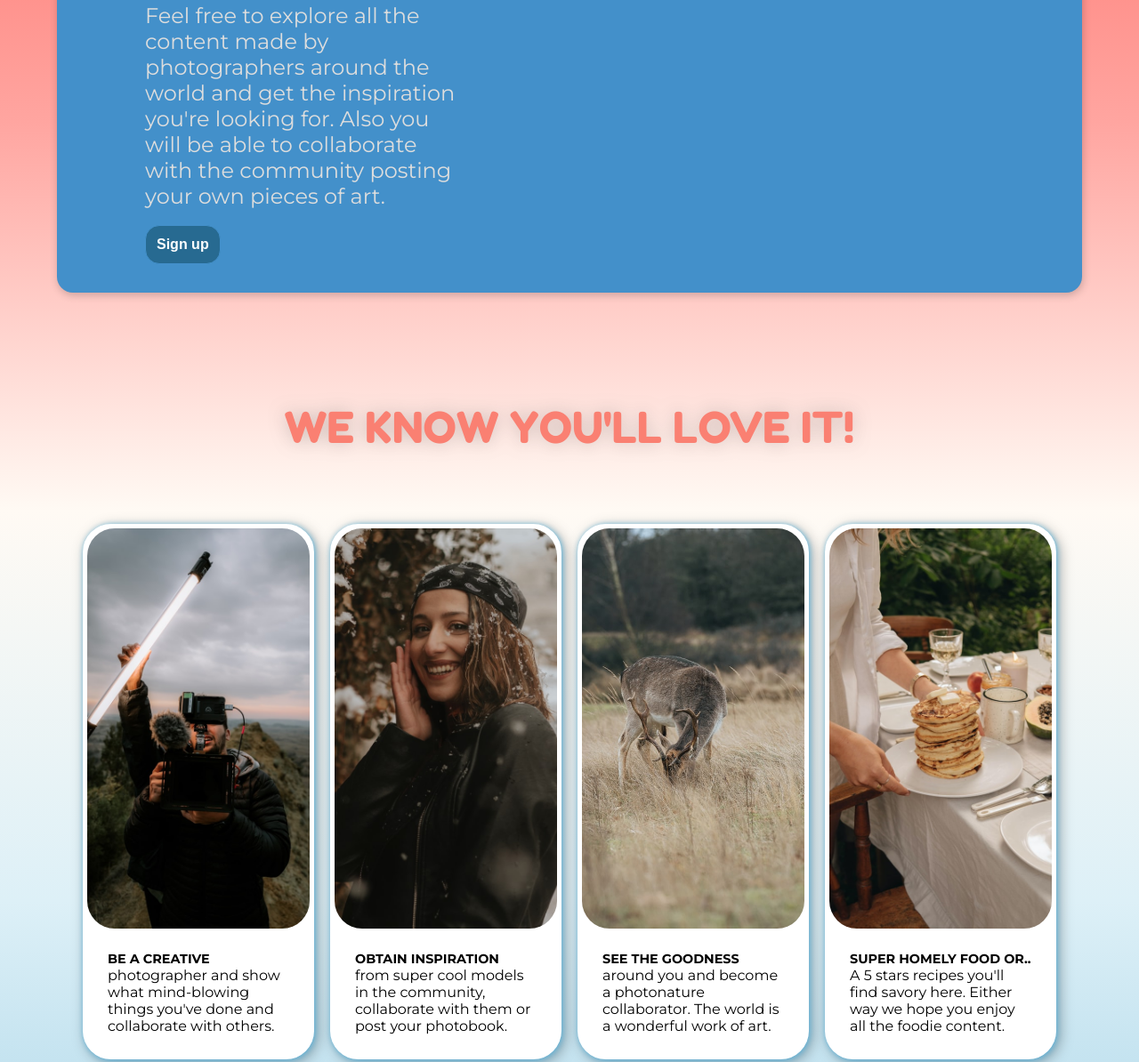
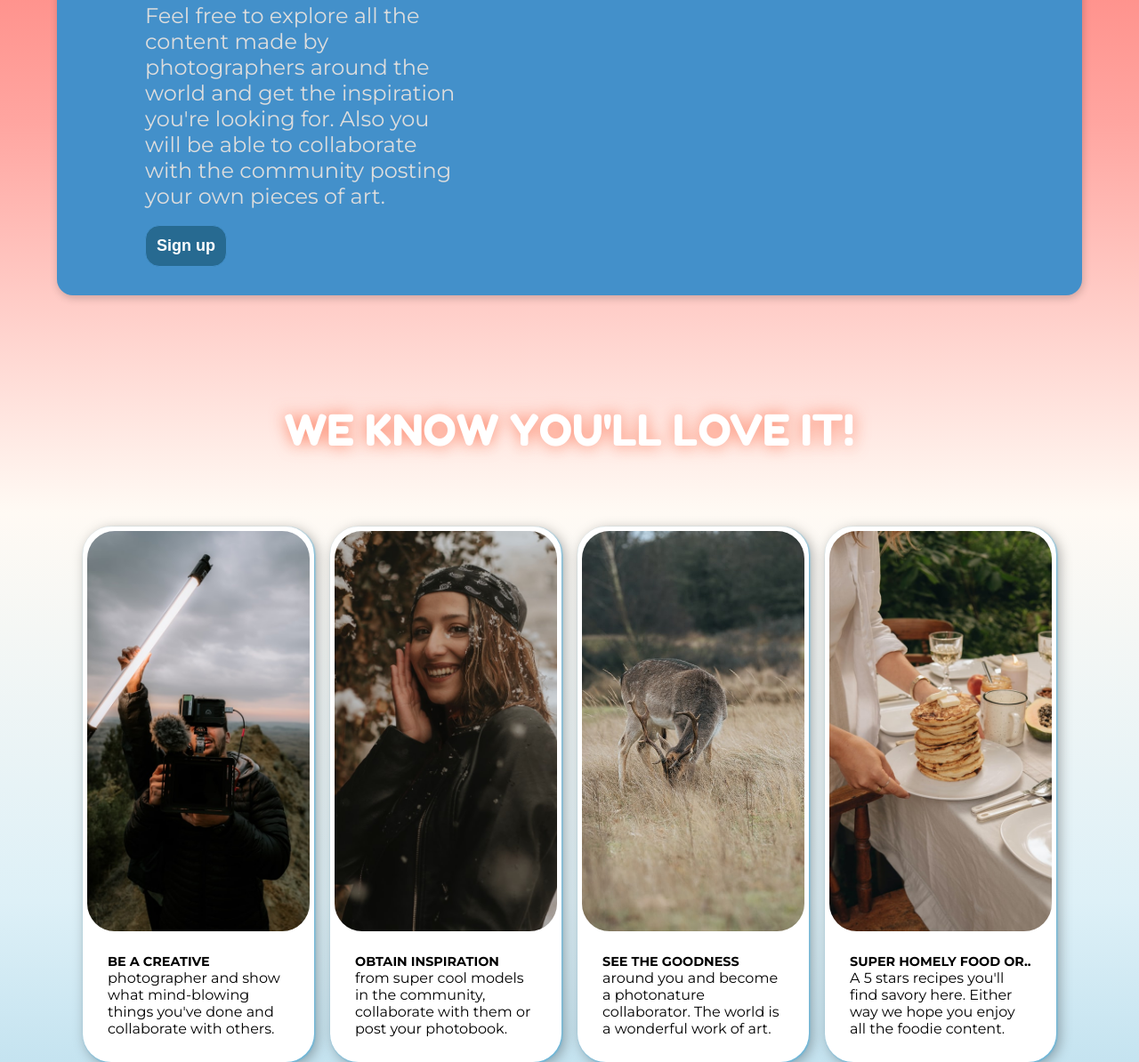
Before and after one commit to angeluray/landing_page, a plain HTML site: page index.html in a window 1280 px wide. Shown: the part 302-1496 px from the top of the page at 89% size. Drawn offline with Linux system fonts and the light colour scheme; a web font is replaced by a local one.

Commit message:
changing shadows and adding links

```diff
--- a/index.html
+++ b/index.html
@@ -38,7 +38,7 @@
         <div class="boxsubtext">Feel free to explore all the content made by photographers around the world
             and get the inspiration you're looking for. Also you will be able to collaborate with the community posting
             your own pieces of art.</div>
-            <button class="selection">Sign up</button>
+            <button class="selection"><a href="https://www.instagram.com/angeluray/?hl=es" target="_blank">Sign up</a></button>
         </div>
 
         <div class="box2">
@@ -94,7 +94,7 @@
         <div class="text2">Sign up for create, share and being a visual ambassador.</div>
         </div>
 
-         <button class="button2">Sign up</button>
+         <button class="button2"><a href="https://www.instagram.com/angeluray/?hl=es" target="_blank">Sign up</a></button>
      </div>
     </div>
 
--- a/style.css
+++ b/style.css
@@ -137,8 +137,8 @@ ul {
     font-family: 'Fredoka One', cursive;
     text-align: center;
     font-size: 48px;
-    color: salmon;
-    filter: drop-shadow(0px 0px 10px rgba(88, 88, 88, 0.3));
+    color:  white;
+    filter: drop-shadow(0px 0px 9px rgba(253, 115, 81, 0.87));
 }
 
 .container {
@@ -166,12 +166,12 @@ ul {
     border-radius: 2rem 2rem 2rem 2rem;
     box-shadow: 0.1 0.1rem 0.1rem black;;
     transition: box-shadow 0.3s ease;
-    filter: drop-shadow(1px 1px 3px #5bb6e0)
+    filter: drop-shadow(1px 1px 1px #5bb6e0)
     drop-shadow(3px 3px 7px rgba(0 0 0 / 30%))
 }
 
 .info:hover {
-    box-shadow: 0 0.1rem 0.4rem rgba(71, 227, 255, 0.685);
+    box-shadow: 0 0.1rem 0.4rem rgba(71, 227, 255, 0.808);
 }
 
 .text {
```
